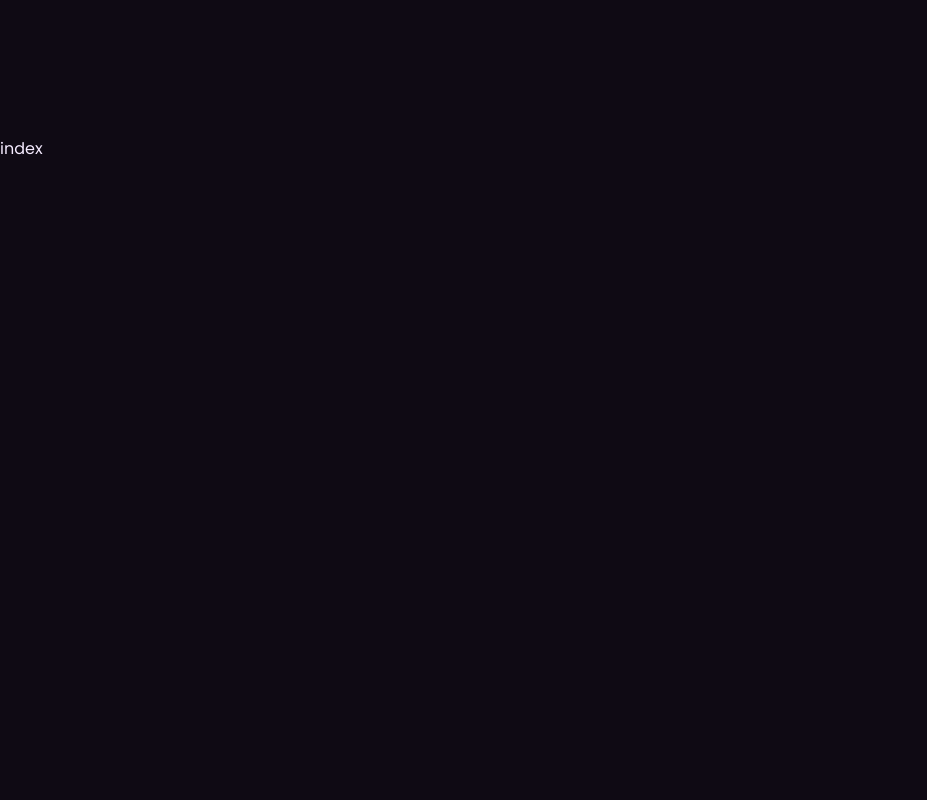
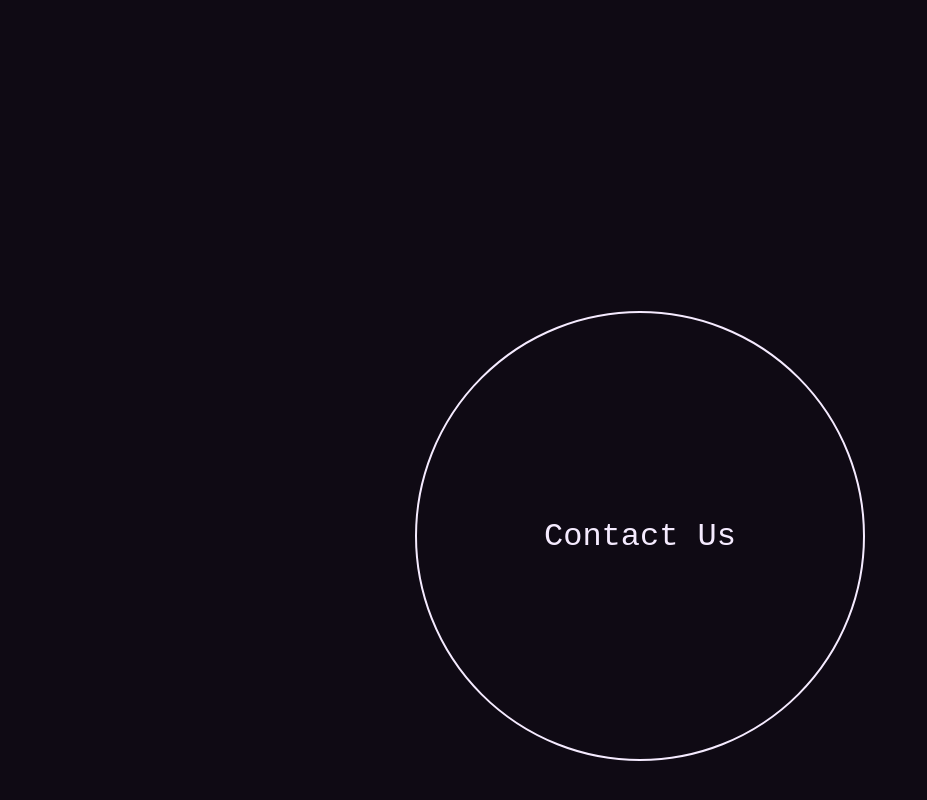
Before and after one commit to hymnsOfWeb/website, a Next.js app: page / in a window 1280 px wide. Shown: the part 5304-6104 px from the top of the page, without its empty margins (0-927 px from the left). Built offline with nearby package versions, Linux system fonts and the light colour scheme; a web font is replaced by a local one.

Commit message:
Contact effect

```diff
--- a/modules/home/contact/index.tsx
+++ b/modules/home/contact/index.tsx
@@ -1,3 +1,107 @@
+import { useCallback, useEffect, useRef } from "react";
+import Link from "next/link";
+import {
+  contactCircleCss,
+  contactCss,
+  contactSquareCss,
+  shadowCss,
+} from "./style";
+
 export default function HomeContact() {
-  return <div>index</div>;
+  const containerRef = useRef<HTMLDivElement>(null);
+  const linkRef = useRef<HTMLAnchorElement>(null);
+  const shadowRef = useRef<HTMLSpanElement>(null);
+
+  const mouseMoveCallback = useCallback((e: MouseEvent) => {
+    const container = containerRef.current;
+    if (container) {
+      const { left, top, height, width } = container.getBoundingClientRect();
+      const xPos = e.clientX - left;
+      const yPos = e.clientY - top;
+      const xPercentage = 100 - (48 + (xPos * 100) / width / 25);
+      const yPercentage = 100 - (48 + (yPos * 100) / height / 25);
+      if (linkRef.current) {
+        linkRef.current.style.transition = "none";
+        linkRef.current.style.transform = `translate(-${xPercentage}%, -${yPercentage}%)`;
+      }
+    }
+  }, []);
+
+  const mouseLeaveCallback = useCallback(() => {
+    if (linkRef.current) {
+      linkRef.current.style.transition = "transform 0.3s ease";
+      linkRef.current.style.transform = "translate(-50%, -50%)";
+    }
+  }, []);
+
+  const mouseEnterCallback = useCallback((e: MouseEvent) => {
+    const contactLink = linkRef.current;
+    const shadow = shadowRef.current;
+    if (contactLink) {
+      const { clientX, clientY } = e;
+      const { left, top } = contactLink.getBoundingClientRect();
+      const xPos = clientX - left;
+      const yPos = clientY - top;
+      if (shadow) {
+        shadow.style.top = `${yPos}px`;
+        shadow.style.left = `${xPos}px`;
+        shadow.style.opacity = "1";
+      }
+    }
+  }, []);
+
+  const contactLeaveCallback = useCallback((e: MouseEvent) => {
+    const contactLink = linkRef.current;
+    const shadow = shadowRef.current;
+    if (contactLink) {
+      const { clientX, clientY } = e;
+      const { left, top } = contactLink.getBoundingClientRect();
+      const xPos = clientX - left;
+      const yPos = clientY - top;
+      if (shadow) {
+        shadow.style.opacity = "0";
+        shadow.style.top = `${yPos}px`;
+        shadow.style.left = `${xPos}px`;
+      }
+    }
+  }, []);
+
+  useEffect(() => {
+    const container = containerRef.current;
+    const contactLink = linkRef.current;
+    if (container) {
+      container.addEventListener("mousemove", mouseMoveCallback);
+      container.addEventListener("mouseleave", mouseLeaveCallback);
+    }
+    if (contactLink) {
+      contactLink.addEventListener("mouseenter", mouseEnterCallback);
+      contactLink.addEventListener("mouseleave", contactLeaveCallback);
+    }
+    return () => {
+      if (container) {
+        container.removeEventListener("mouseover", mouseMoveCallback);
+      }
+    };
+  }, [
+    mouseMoveCallback,
+    mouseLeaveCallback,
+    mouseEnterCallback,
+    contactLeaveCallback,
+  ]);
+
+  return (
+    <div css={contactCss}>
+      <div css={contactSquareCss} ref={containerRef}>
+        <Link
+          href="/"
+          className="contact-cta"
+          css={contactCircleCss}
+          ref={linkRef}
+        >
+          <span className="shadow" ref={shadowRef} css={shadowCss}></span>
+          <span className="contact-text">Contact Us</span>
+        </Link>
+      </div>
+    </div>
+  );
 }
--- a/modules/home/contact/style.ts
+++ b/modules/home/contact/style.ts
@@ -0,0 +1,59 @@
+import { css } from "@emotion/react";
+
+export const contactCss = css`
+  min-height: 100vh;
+  display: flex;
+  justify-content: center;
+  align-items: center;
+`;
+
+export const contactSquareCss = css`
+  width: 500px;
+  aspect-ratio: 1;
+  position: relative;
+  @media only screen and (max-width: 700px) {
+    width: 80%;
+  }
+`;
+
+export const contactCircleCss = css`
+  height: 90%;
+  width: 90%;
+  border-radius: 50%;
+  position: absolute;
+  transform: translate(-50%, -50%);
+  color: var(--color-text-primary);
+  top: 50%;
+  border: 2px solid var(--color-text-primary);
+  overflow: hidden;
+  display: flex;
+  align-items: center;
+  justify-content: center;
+  text-decoration: none;
+  left: 50%;
+  .contact-text {
+    font-family: var(--font-mono);
+    transition: all 0.3s ease 0.1s;
+    font-size: 2rem;
+    z-index: 1;
+  }
+  &:hover {
+    .contact-text {
+      color: var(--color-bg-primary);
+    }
+    .shadow {
+      transform: translate(-50%, -50%) scale(1000);
+    }
+  }
+`;
+
+export const shadowCss = css`
+  height: 1px;
+  width: 1px;
+  border-radius: 50%;
+  background-color: var(--color-text-primary);
+  position: absolute;
+  transform: translate(-50%, -50%) scale(1);
+  opacity: 0;
+  transition: transform 0.4s ease, opacity 0.5s ease;
+`;
```
